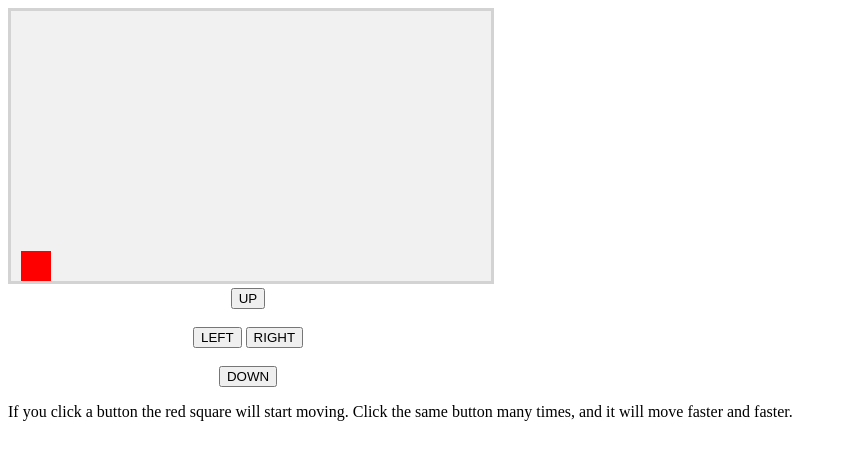
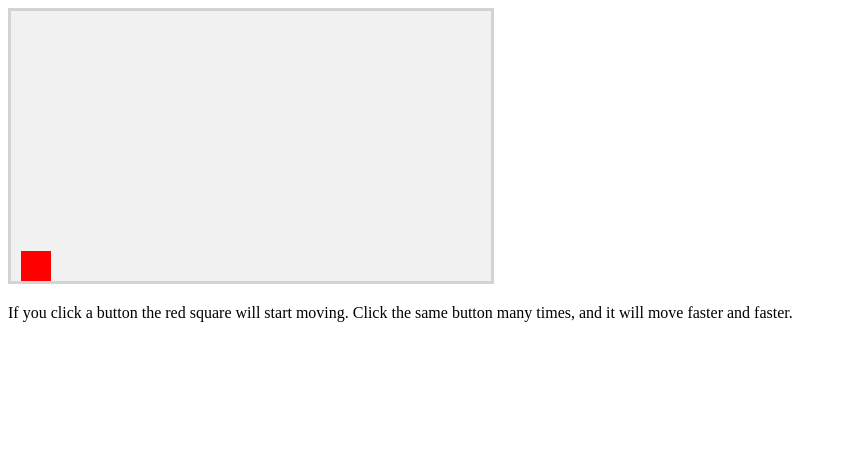
Before and after one commit to kelvinqddgithub/kelvinqddgithub.github.io, a plain HTML site: page index.html in a window 1280 px wide. Shown: the whole page, without its empty margins (0-842 px from the left). Drawn offline with Linux system fonts and the light colour scheme.

Commit message:
Update index.html

```diff
--- a/index.html
+++ b/index.html
@@ -27,6 +27,9 @@ var myGameArea = {
         this.context = this.canvas.getContext("2d");
         document.body.insertBefore(this.canvas, document.body.childNodes[0]);
         this.interval = setInterval(updateGameArea, 20);
+        window.addEventListener('keydown', function (e) {
+      		myGameArea.key = e.keyCode;
+    	})
     },
     clear : function() {
         this.context.clearRect(0, 0, this.canvas.width, this.canvas.height);
@@ -53,16 +56,14 @@ function component(width, height, color, x, y) {
 
 function updateGameArea() {
     myGameArea.clear();
+    myGamePiece.speedX = 0;
+    myGamePiece.speedY = 0;
+    if (myGameArea.key && myGameArea.key == 38) {myGamePiece.speedY = -1; }
+    if (myGameArea.key && myGameArea.key == 40) {myGamePiece.speedY = 1; }
     myGamePiece.newPos();
     myGamePiece.update();
 }
 </script>
-<div style="text-align:center;width:480px;">
-  <button onclick="myGamePiece.y-=5">UP</button><br><br>
-  <button onclick="myGamePiece.x-=5">LEFT</button>
-  <button onclick="myGamePiece.x+=5">RIGHT</button><br><br>
-  <button onclick="myGamePiece.y+=5">DOWN</button>
-</div>
 
 <p>If you click a button the red square will start moving. Click the same button many times, and it will move faster and faster.</p>
 </body>
```
